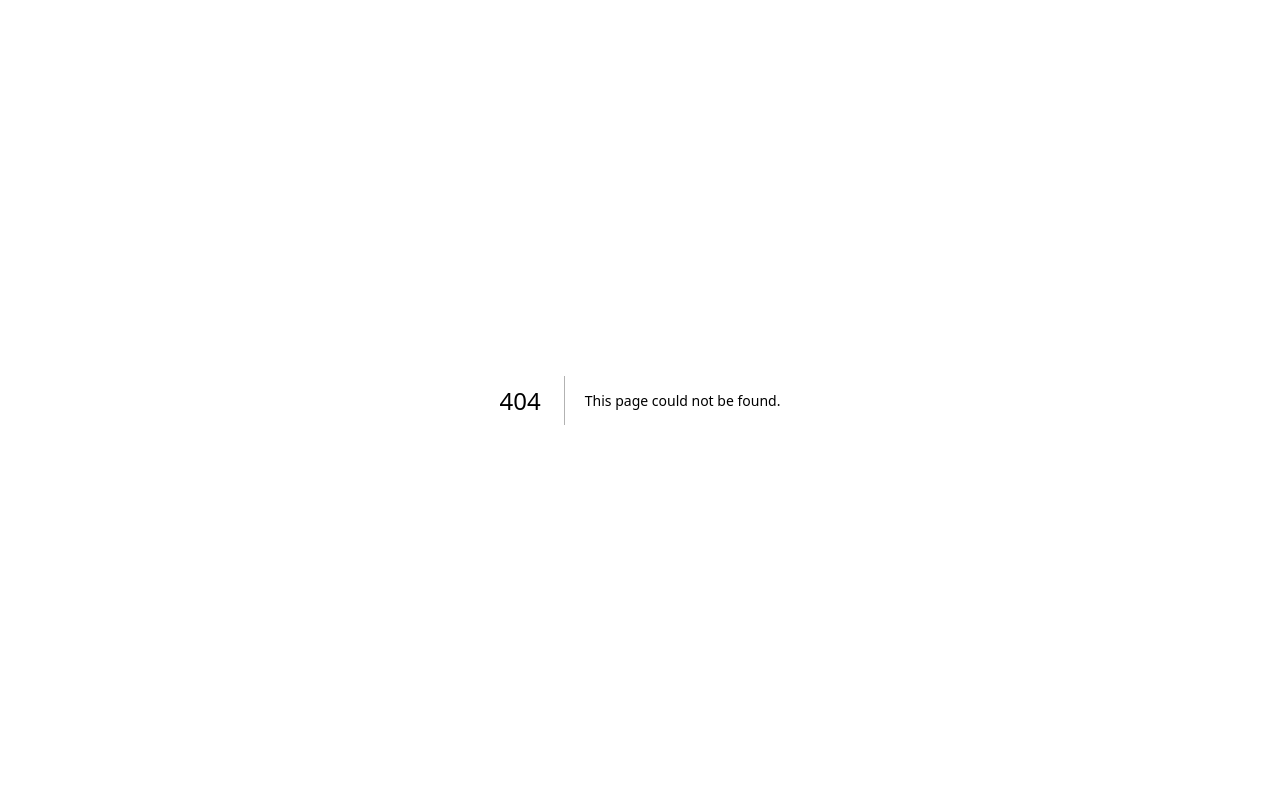
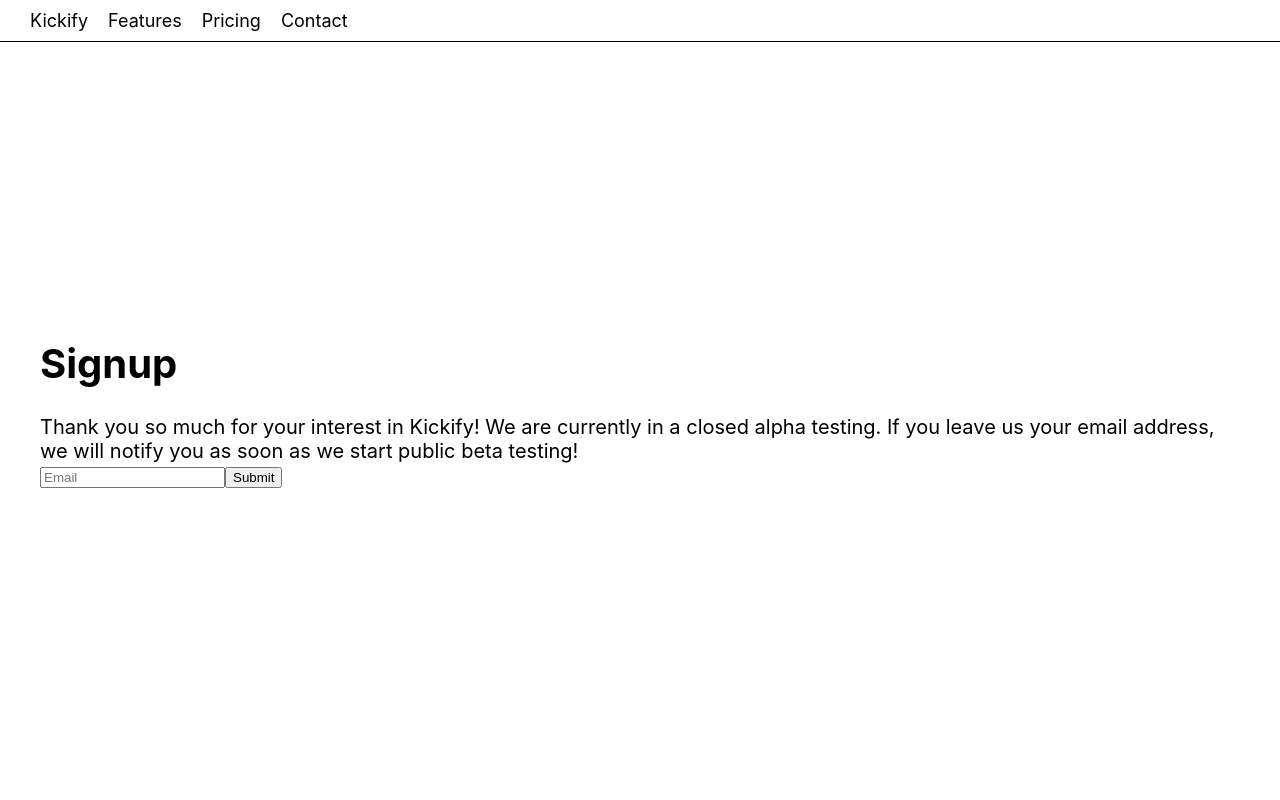
Before and after one commit to Bettelstab/kickify-io, a Next.js app: page /signup in a window 1280 px wide. Before the commit this address had no page. Shown: the top 800 px of the page. Built offline with nearby package versions, Linux system fonts and the light colour scheme.

Commit message:
Add very basic signup page and redirects from all entry points

```diff
--- a/next.config.js
+++ b/next.config.js
@@ -32,6 +32,36 @@
         destination: '/get-started',
         permanent: false,
       },
+      {
+        source: '/signup-free',
+        destination: '/signup',
+        permanent: false,
+      },
+      {
+        source: '/signup-beginner',
+        destination: '/signup',
+        permanent: false,
+      },
+      {
+        source: '/signup-intermediate',
+        destination: '/signup',
+        permanent: false,
+      },
+      {
+        source: '/signup-advanced',
+        destination: '/signup',
+        permanent: false,
+      },
+      {
+        source: '/signup-github',
+        destination: '/signup',
+        permanent: false,
+      },
+      {
+        source: '/signup-get-started',
+        destination: '/signup',
+        permanent: false,
+      }
     ]
   },
 };
--- /dev/null
+++ b/pages/signup/index.tsx
@@ -0,0 +1,20 @@
+import BasicPage from "/components/basic-page";
+
+export default function Signup() {
+  return (
+    <BasicPage description="Signup" title="Signup">
+      <div>
+        <h1>Signup</h1>
+        <div>
+          Thank you so much for your interest in Kickify! We are currently in a
+          closed alpha testing. If you leave us your email address, we will
+          notify you as soon as we start public beta testing!
+        </div>
+        <form action="" method="post">
+          <input type="email" name="email" placeholder="Email" />
+          <input type="submit" value="Submit" />
+        </form>
+      </div>
+    </BasicPage>
+  );
+}
```
